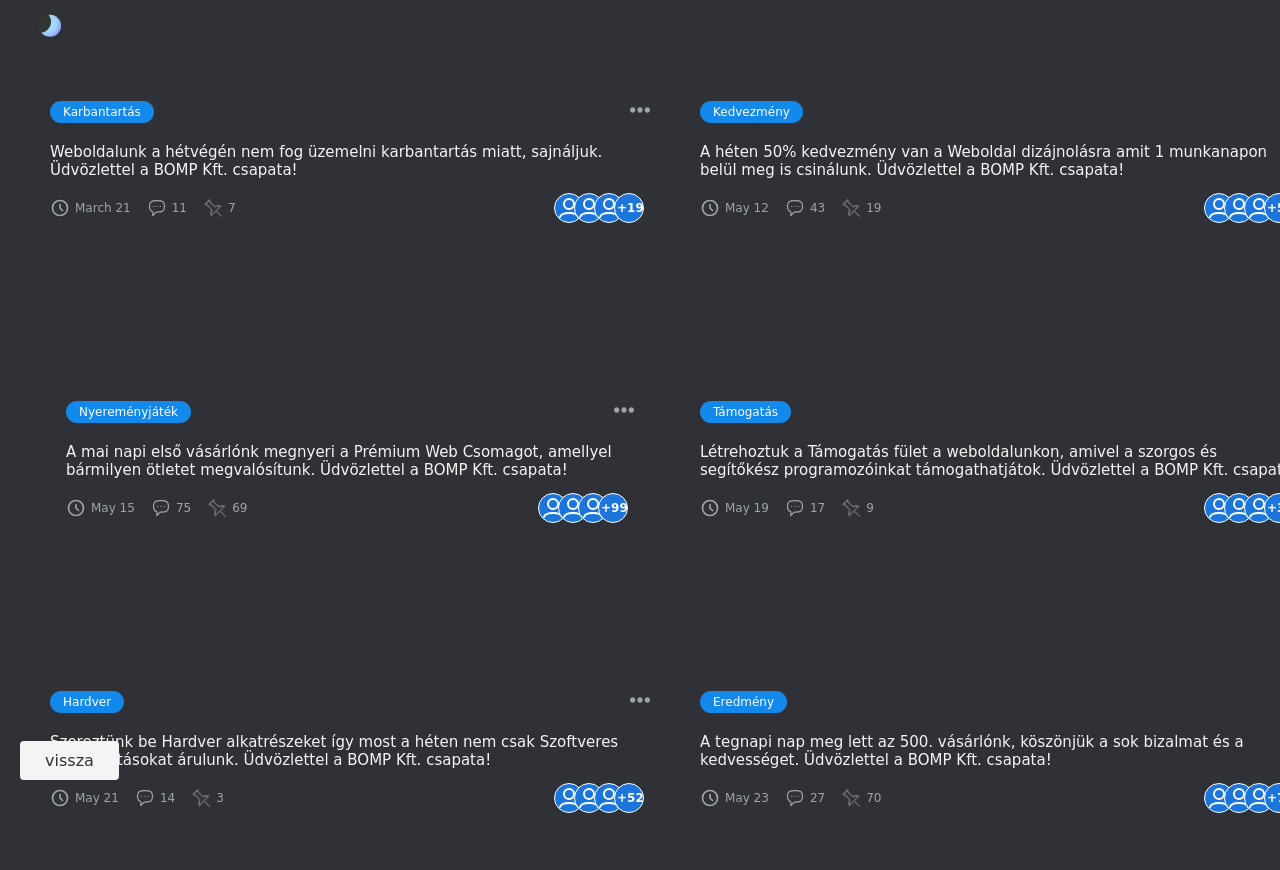
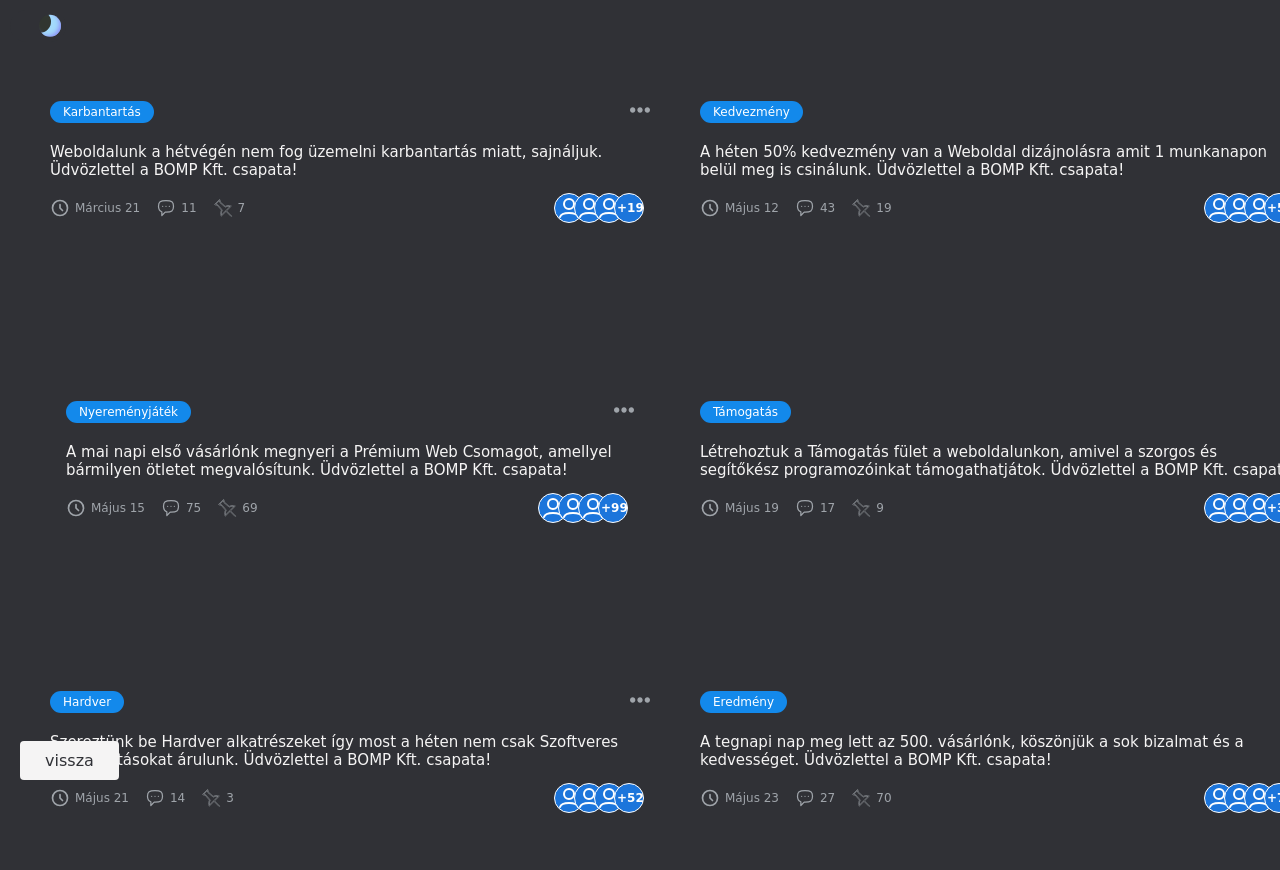
Before and after one commit to holczben/BOMPkezdolap.github.io, a plain HTML site: page index.html in a window 1280 px wide. Drawn offline with Linux system fonts and the light colour scheme.

Commit message:
Update index.html

```diff
--- a/index.html
+++ b/index.html
@@ -42,7 +42,7 @@
         <p>A mai napi első vásárlónk megnyeri a Prémium Web Csomagot, amellyel bármilyen ötletet megvalósítunk. Üdvözlettel a BOMP Kft. csapata! </p>
         <div class="stats">
           <div>
-            <div><svg xmlns="http://www.w3.org/2000/svg" fill="none" viewBox="0 0 24 24"><g stroke-width="0" id="SVGRepo_bgCarrier"></g><g stroke-linejoin="round" stroke-linecap="round" id="SVGRepo_tracerCarrier"></g><g id="SVGRepo_iconCarrier"> <path stroke-linecap="round" stroke-width="2" d="M12 8V12L15 15"></path> <circle stroke-width="2" r="9" cy="12" cx="12"></circle> </g></svg>May 15    </div>
+            <div><svg xmlns="http://www.w3.org/2000/svg" fill="none" viewBox="0 0 24 24"><g stroke-width="0" id="SVGRepo_bgCarrier"></g><g stroke-linejoin="round" stroke-linecap="round" id="SVGRepo_tracerCarrier"></g><g id="SVGRepo_iconCarrier"> <path stroke-linecap="round" stroke-width="2" d="M12 8V12L15 15"></path> <circle stroke-width="2" r="9" cy="12" cx="12"></circle> </g></svg>Május 15    </div>
             <div><svg xmlns="http://www.w3.org/2000/svg" fill="none" viewBox="0 0 24 24"><g stroke-width="0" id="SVGRepo_bgCarrier"></g><g stroke-linejoin="round" stroke-linecap="round" id="SVGRepo_tracerCarrier"></g><g id="SVGRepo_iconCarrier"> <path stroke-linejoin="round" stroke-linecap="round" stroke-width="1.5" d="M16 10H16.01M12 10H12.01M8 10H8.01M3 10C3 4.64706 5.11765 3 12 3C18.8824 3 21 4.64706 21 10C21 15.3529 18.8824 17 12 17C11.6592 17 11.3301 16.996 11.0124 16.9876L7 21V16.4939C4.0328 15.6692 3 13.7383 3 10Z"></path> </g></svg>75</div>
             <div><svg fill="#000000" xmlns:xlink="http://www.w3.org/1999/xlink" xmlns="http://www.w3.org/2000/svg" version="1.1" viewBox="-2.5 0 32 32"><g stroke-width="0" id="SVGRepo_bgCarrier"></g><g stroke-linejoin="round" stroke-linecap="round" id="SVGRepo_tracerCarrier"></g><g id="SVGRepo_iconCarrier"> <g id="icomoon-ignore"> </g> <path fill="#000000" d="M0 10.284l0.505 0.36c0.089 0.064 0.92 0.621 2.604 0.621 0.27 0 0.55-0.015 0.836-0.044 3.752 4.346 6.411 7.472 7.060 8.299-1.227 2.735-1.42 5.808-0.537 8.686l0.256 0.834 7.63-7.631 8.309 8.309 0.742-0.742-8.309-8.309 7.631-7.631-0.834-0.255c-2.829-0.868-5.986-0.672-8.686 0.537-0.825-0.648-3.942-3.3-8.28-7.044 0.11-0.669 0.23-2.183-0.575-3.441l-0.352-0.549-8.001 8.001zM1.729 10.039l6.032-6.033c0.385 1.122 0.090 2.319 0.086 2.334l-0.080 0.314 0.245 0.214c7.409 6.398 8.631 7.39 8.992 7.546l-0.002 0.006 0.195 0.058 0.185-0.087c2.257-1.079 4.903-1.378 7.343-0.836l-13.482 13.481c-0.55-2.47-0.262-5.045 0.837-7.342l0.104-0.218-0.098-0.221-0.031 0.013c-0.322-0.632-1.831-2.38-7.498-8.944l-0.185-0.215-0.282 0.038c-0.338 0.045-0.668 0.069-0.981 0.069-0.595 0-1.053-0.083-1.38-0.176z"> </path> </g></svg>69</div>
           </div>
@@ -68,7 +68,7 @@
             <p>Létrehoztuk a Támogatás fület a weboldalunkon, amivel a szorgos és segítőkész programozóinkat támogathatjátok. Üdvözlettel a BOMP Kft. csapata!  </p>
             <div class="stats">
               <div>
-                <div><svg xmlns="http://www.w3.org/2000/svg" fill="none" viewBox="0 0 24 24"><g stroke-width="0" id="SVGRepo_bgCarrier"></g><g stroke-linejoin="round" stroke-linecap="round" id="SVGRepo_tracerCarrier"></g><g id="SVGRepo_iconCarrier"> <path stroke-linecap="round" stroke-width="2" d="M12 8V12L15 15"></path> <circle stroke-width="2" r="9" cy="12" cx="12"></circle> </g></svg>May 19    </div>
+                <div><svg xmlns="http://www.w3.org/2000/svg" fill="none" viewBox="0 0 24 24"><g stroke-width="0" id="SVGRepo_bgCarrier"></g><g stroke-linejoin="round" stroke-linecap="round" id="SVGRepo_tracerCarrier"></g><g id="SVGRepo_iconCarrier"> <path stroke-linecap="round" stroke-width="2" d="M12 8V12L15 15"></path> <circle stroke-width="2" r="9" cy="12" cx="12"></circle> </g></svg>Május 19    </div>
                 <div><svg xmlns="http://www.w3.org/2000/svg" fill="none" viewBox="0 0 24 24"><g stroke-width="0" id="SVGRepo_bgCarrier"></g><g stroke-linejoin="round" stroke-linecap="round" id="SVGRepo_tracerCarrier"></g><g id="SVGRepo_iconCarrier"> <path stroke-linejoin="round" stroke-linecap="round" stroke-width="1.5" d="M16 10H16.01M12 10H12.01M8 10H8.01M3 10C3 4.64706 5.11765 3 12 3C18.8824 3 21 4.64706 21 10C21 15.3529 18.8824 17 12 17C11.6592 17 11.3301 16.996 11.0124 16.9876L7 21V16.4939C4.0328 15.6692 3 13.7383 3 10Z"></path> </g></svg>17</div>
                 <div><svg fill="#000000" xmlns:xlink="http://www.w3.org/1999/xlink" xmlns="http://www.w3.org/2000/svg" version="1.1" viewBox="-2.5 0 32 32"><g stroke-width="0" id="SVGRepo_bgCarrier"></g><g stroke-linejoin="round" stroke-linecap="round" id="SVGRepo_tracerCarrier"></g><g id="SVGRepo_iconCarrier"> <g id="icomoon-ignore"> </g> <path fill="#000000" d="M0 10.284l0.505 0.36c0.089 0.064 0.92 0.621 2.604 0.621 0.27 0 0.55-0.015 0.836-0.044 3.752 4.346 6.411 7.472 7.060 8.299-1.227 2.735-1.42 5.808-0.537 8.686l0.256 0.834 7.63-7.631 8.309 8.309 0.742-0.742-8.309-8.309 7.631-7.631-0.834-0.255c-2.829-0.868-5.986-0.672-8.686 0.537-0.825-0.648-3.942-3.3-8.28-7.044 0.11-0.669 0.23-2.183-0.575-3.441l-0.352-0.549-8.001 8.001zM1.729 10.039l6.032-6.033c0.385 1.122 0.090 2.319 0.086 2.334l-0.080 0.314 0.245 0.214c7.409 6.398 8.631 7.39 8.992 7.546l-0.002 0.006 0.195 0.058 0.185-0.087c2.257-1.079 4.903-1.378 7.343-0.836l-13.482 13.481c-0.55-2.47-0.262-5.045 0.837-7.342l0.104-0.218-0.098-0.221-0.031 0.013c-0.322-0.632-1.831-2.38-7.498-8.944l-0.185-0.215-0.282 0.038c-0.338 0.045-0.668 0.069-0.981 0.069-0.595 0-1.053-0.083-1.38-0.176z"> </path> </g></svg>9</div>
               </div>
@@ -94,7 +94,7 @@
                 <p>Weboldalunk a hétvégén nem fog üzemelni karbantartás miatt, sajnáljuk. Üdvözlettel a BOMP Kft. csapata! </p>
                 <div class="stats">
                   <div>
-                    <div><svg xmlns="http://www.w3.org/2000/svg" fill="none" viewBox="0 0 24 24"><g stroke-width="0" id="SVGRepo_bgCarrier"></g><g stroke-linejoin="round" stroke-linecap="round" id="SVGRepo_tracerCarrier"></g><g id="SVGRepo_iconCarrier"> <path stroke-linecap="round" stroke-width="2" d="M12 8V12L15 15"></path> <circle stroke-width="2" r="9" cy="12" cx="12"></circle> </g></svg>March 21</div>
+                    <div><svg xmlns="http://www.w3.org/2000/svg" fill="none" viewBox="0 0 24 24"><g stroke-width="0" id="SVGRepo_bgCarrier"></g><g stroke-linejoin="round" stroke-linecap="round" id="SVGRepo_tracerCarrier"></g><g id="SVGRepo_iconCarrier"> <path stroke-linecap="round" stroke-width="2" d="M12 8V12L15 15"></path> <circle stroke-width="2" r="9" cy="12" cx="12"></circle> </g></svg>Március 21</div>
                     <div><svg xmlns="http://www.w3.org/2000/svg" fill="none" viewBox="0 0 24 24"><g stroke-width="0" id="SVGRepo_bgCarrier"></g><g stroke-linejoin="round" stroke-linecap="round" id="SVGRepo_tracerCarrier"></g><g id="SVGRepo_iconCarrier"> <path stroke-linejoin="round" stroke-linecap="round" stroke-width="1.5" d="M16 10H16.01M12 10H12.01M8 10H8.01M3 10C3 4.64706 5.11765 3 12 3C18.8824 3 21 4.64706 21 10C21 15.3529 18.8824 17 12 17C11.6592 17 11.3301 16.996 11.0124 16.9876L7 21V16.4939C4.0328 15.6692 3 13.7383 3 10Z"></path> </g></svg>11</div>
                     <div><svg fill="#000000" xmlns:xlink="http://www.w3.org/1999/xlink" xmlns="http://www.w3.org/2000/svg" version="1.1" viewBox="-2.5 0 32 32"><g stroke-width="0" id="SVGRepo_bgCarrier"></g><g stroke-linejoin="round" stroke-linecap="round" id="SVGRepo_tracerCarrier"></g><g id="SVGRepo_iconCarrier"> <g id="icomoon-ignore"> </g> <path fill="#000000" d="M0 10.284l0.505 0.36c0.089 0.064 0.92 0.621 2.604 0.621 0.27 0 0.55-0.015 0.836-0.044 3.752 4.346 6.411 7.472 7.060 8.299-1.227 2.735-1.42 5.808-0.537 8.686l0.256 0.834 7.63-7.631 8.309 8.309 0.742-0.742-8.309-8.309 7.631-7.631-0.834-0.255c-2.829-0.868-5.986-0.672-8.686 0.537-0.825-0.648-3.942-3.3-8.28-7.044 0.11-0.669 0.23-2.183-0.575-3.441l-0.352-0.549-8.001 8.001zM1.729 10.039l6.032-6.033c0.385 1.122 0.090 2.319 0.086 2.334l-0.080 0.314 0.245 0.214c7.409 6.398 8.631 7.39 8.992 7.546l-0.002 0.006 0.195 0.058 0.185-0.087c2.257-1.079 4.903-1.378 7.343-0.836l-13.482 13.481c-0.55-2.47-0.262-5.045 0.837-7.342l0.104-0.218-0.098-0.221-0.031 0.013c-0.322-0.632-1.831-2.38-7.498-8.944l-0.185-0.215-0.282 0.038c-0.338 0.045-0.668 0.069-0.981 0.069-0.595 0-1.053-0.083-1.38-0.176z"> </path> </g></svg>7</div>
                   </div>
@@ -120,7 +120,7 @@
                     <p>A héten 50% kedvezmény van a Weboldal dizájnolásra amit 1 munkanapon belül meg is csinálunk. Üdvözlettel a BOMP Kft. csapata!</p>
                     <div class="stats">
                       <div>
-                        <div><svg xmlns="http://www.w3.org/2000/svg" fill="none" viewBox="0 0 24 24"><g stroke-width="0" id="SVGRepo_bgCarrier"></g><g stroke-linejoin="round" stroke-linecap="round" id="SVGRepo_tracerCarrier"></g><g id="SVGRepo_iconCarrier"> <path stroke-linecap="round" stroke-width="2" d="M12 8V12L15 15"></path> <circle stroke-width="2" r="9" cy="12" cx="12"></circle> </g></svg>May 12</div>
+                        <div><svg xmlns="http://www.w3.org/2000/svg" fill="none" viewBox="0 0 24 24"><g stroke-width="0" id="SVGRepo_bgCarrier"></g><g stroke-linejoin="round" stroke-linecap="round" id="SVGRepo_tracerCarrier"></g><g id="SVGRepo_iconCarrier"> <path stroke-linecap="round" stroke-width="2" d="M12 8V12L15 15"></path> <circle stroke-width="2" r="9" cy="12" cx="12"></circle> </g></svg>Május 12</div>
                         <div><svg xmlns="http://www.w3.org/2000/svg" fill="none" viewBox="0 0 24 24"><g stroke-width="0" id="SVGRepo_bgCarrier"></g><g stroke-linejoin="round" stroke-linecap="round" id="SVGRepo_tracerCarrier"></g><g id="SVGRepo_iconCarrier"> <path stroke-linejoin="round" stroke-linecap="round" stroke-width="1.5" d="M16 10H16.01M12 10H12.01M8 10H8.01M3 10C3 4.64706 5.11765 3 12 3C18.8824 3 21 4.64706 21 10C21 15.3529 18.8824 17 12 17C11.6592 17 11.3301 16.996 11.0124 16.9876L7 21V16.4939C4.0328 15.6692 3 13.7383 3 10Z"></path> </g></svg>43</div>
                         <div><svg fill="#000000" xmlns:xlink="http://www.w3.org/1999/xlink" xmlns="http://www.w3.org/2000/svg" version="1.1" viewBox="-2.5 0 32 32"><g stroke-width="0" id="SVGRepo_bgCarrier"></g><g stroke-linejoin="round" stroke-linecap="round" id="SVGRepo_tracerCarrier"></g><g id="SVGRepo_iconCarrier"> <g id="icomoon-ignore"> </g> <path fill="#000000" d="M0 10.284l0.505 0.36c0.089 0.064 0.92 0.621 2.604 0.621 0.27 0 0.55-0.015 0.836-0.044 3.752 4.346 6.411 7.472 7.060 8.299-1.227 2.735-1.42 5.808-0.537 8.686l0.256 0.834 7.63-7.631 8.309 8.309 0.742-0.742-8.309-8.309 7.631-7.631-0.834-0.255c-2.829-0.868-5.986-0.672-8.686 0.537-0.825-0.648-3.942-3.3-8.28-7.044 0.11-0.669 0.23-2.183-0.575-3.441l-0.352-0.549-8.001 8.001zM1.729 10.039l6.032-6.033c0.385 1.122 0.090 2.319 0.086 2.334l-0.080 0.314 0.245 0.214c7.409 6.398 8.631 7.39 8.992 7.546l-0.002 0.006 0.195 0.058 0.185-0.087c2.257-1.079 4.903-1.378 7.343-0.836l-13.482 13.481c-0.55-2.47-0.262-5.045 0.837-7.342l0.104-0.218-0.098-0.221-0.031 0.013c-0.322-0.632-1.831-2.38-7.498-8.944l-0.185-0.215-0.282 0.038c-0.338 0.045-0.668 0.069-0.981 0.069-0.595 0-1.053-0.083-1.38-0.176z"> </path> </g></svg>19</div>
                       </div>
@@ -145,7 +145,7 @@
                         <p>Szereztünk be Hardver alkatrészeket így most a héten nem csak Szoftveres szolgáltatásokat árulunk. Üdvözlettel a BOMP Kft. csapata! </p>
                         <div class="stats">
                           <div>
-                            <div><svg xmlns="http://www.w3.org/2000/svg" fill="none" viewBox="0 0 24 24"><g stroke-width="0" id="SVGRepo_bgCarrier"></g><g stroke-linejoin="round" stroke-linecap="round" id="SVGRepo_tracerCarrier"></g><g id="SVGRepo_iconCarrier"> <path stroke-linecap="round" stroke-width="2" d="M12 8V12L15 15"></path> <circle stroke-width="2" r="9" cy="12" cx="12"></circle> </g></svg>May 21</div>
+                            <div><svg xmlns="http://www.w3.org/2000/svg" fill="none" viewBox="0 0 24 24"><g stroke-width="0" id="SVGRepo_bgCarrier"></g><g stroke-linejoin="round" stroke-linecap="round" id="SVGRepo_tracerCarrier"></g><g id="SVGRepo_iconCarrier"> <path stroke-linecap="round" stroke-width="2" d="M12 8V12L15 15"></path> <circle stroke-width="2" r="9" cy="12" cx="12"></circle> </g></svg>Május 21</div>
                             <div><svg xmlns="http://www.w3.org/2000/svg" fill="none" viewBox="0 0 24 24"><g stroke-width="0" id="SVGRepo_bgCarrier"></g><g stroke-linejoin="round" stroke-linecap="round" id="SVGRepo_tracerCarrier"></g><g id="SVGRepo_iconCarrier"> <path stroke-linejoin="round" stroke-linecap="round" stroke-width="1.5" d="M16 10H16.01M12 10H12.01M8 10H8.01M3 10C3 4.64706 5.11765 3 12 3C18.8824 3 21 4.64706 21 10C21 15.3529 18.8824 17 12 17C11.6592 17 11.3301 16.996 11.0124 16.9876L7 21V16.4939C4.0328 15.6692 3 13.7383 3 10Z"></path> </g></svg>14</div>
                             <div><svg fill="#000000" xmlns:xlink="http://www.w3.org/1999/xlink" xmlns="http://www.w3.org/2000/svg" version="1.1" viewBox="-2.5 0 32 32"><g stroke-width="0" id="SVGRepo_bgCarrier"></g><g stroke-linejoin="round" stroke-linecap="round" id="SVGRepo_tracerCarrier"></g><g id="SVGRepo_iconCarrier"> <g id="icomoon-ignore"> </g> <path fill="#000000" d="M0 10.284l0.505 0.36c0.089 0.064 0.92 0.621 2.604 0.621 0.27 0 0.55-0.015 0.836-0.044 3.752 4.346 6.411 7.472 7.060 8.299-1.227 2.735-1.42 5.808-0.537 8.686l0.256 0.834 7.63-7.631 8.309 8.309 0.742-0.742-8.309-8.309 7.631-7.631-0.834-0.255c-2.829-0.868-5.986-0.672-8.686 0.537-0.825-0.648-3.942-3.3-8.28-7.044 0.11-0.669 0.23-2.183-0.575-3.441l-0.352-0.549-8.001 8.001zM1.729 10.039l6.032-6.033c0.385 1.122 0.090 2.319 0.086 2.334l-0.080 0.314 0.245 0.214c7.409 6.398 8.631 7.39 8.992 7.546l-0.002 0.006 0.195 0.058 0.185-0.087c2.257-1.079 4.903-1.378 7.343-0.836l-13.482 13.481c-0.55-2.47-0.262-5.045 0.837-7.342l0.104-0.218-0.098-0.221-0.031 0.013c-0.322-0.632-1.831-2.38-7.498-8.944l-0.185-0.215-0.282 0.038c-0.338 0.045-0.668 0.069-0.981 0.069-0.595 0-1.053-0.083-1.38-0.176z"> </path> </g></svg>3</div>
                           </div>
@@ -170,7 +170,7 @@
                             <p>A tegnapi nap meg lett az 500. vásárlónk, köszönjük a sok bizalmat és a kedvességet. Üdvözlettel a BOMP Kft. csapata! </p>
                             <div class="stats">
                               <div>
-                                <div><svg xmlns="http://www.w3.org/2000/svg" fill="none" viewBox="0 0 24 24"><g stroke-width="0" id="SVGRepo_bgCarrier"></g><g stroke-linejoin="round" stroke-linecap="round" id="SVGRepo_tracerCarrier"></g><g id="SVGRepo_iconCarrier"> <path stroke-linecap="round" stroke-width="2" d="M12 8V12L15 15"></path> <circle stroke-width="2" r="9" cy="12" cx="12"></circle> </g></svg>May 23</div>
+                                <div><svg xmlns="http://www.w3.org/2000/svg" fill="none" viewBox="0 0 24 24"><g stroke-width="0" id="SVGRepo_bgCarrier"></g><g stroke-linejoin="round" stroke-linecap="round" id="SVGRepo_tracerCarrier"></g><g id="SVGRepo_iconCarrier"> <path stroke-linecap="round" stroke-width="2" d="M12 8V12L15 15"></path> <circle stroke-width="2" r="9" cy="12" cx="12"></circle> </g></svg>Május 23</div>
                                 <div><svg xmlns="http://www.w3.org/2000/svg" fill="none" viewBox="0 0 24 24"><g stroke-width="0" id="SVGRepo_bgCarrier"></g><g stroke-linejoin="round" stroke-linecap="round" id="SVGRepo_tracerCarrier"></g><g id="SVGRepo_iconCarrier"> <path stroke-linejoin="round" stroke-linecap="round" stroke-width="1.5" d="M16 10H16.01M12 10H12.01M8 10H8.01M3 10C3 4.64706 5.11765 3 12 3C18.8824 3 21 4.64706 21 10C21 15.3529 18.8824 17 12 17C11.6592 17 11.3301 16.996 11.0124 16.9876L7 21V16.4939C4.0328 15.6692 3 13.7383 3 10Z"></path> </g></svg>27</div>
                                 <div><svg fill="#000000" xmlns:xlink="http://www.w3.org/1999/xlink" xmlns="http://www.w3.org/2000/svg" version="1.1" viewBox="-2.5 0 32 32"><g stroke-width="0" id="SVGRepo_bgCarrier"></g><g stroke-linejoin="round" stroke-linecap="round" id="SVGRepo_tracerCarrier"></g><g id="SVGRepo_iconCarrier"> <g id="icomoon-ignore"> </g> <path fill="#000000" d="M0 10.284l0.505 0.36c0.089 0.064 0.92 0.621 2.604 0.621 0.27 0 0.55-0.015 0.836-0.044 3.752 4.346 6.411 7.472 7.060 8.299-1.227 2.735-1.42 5.808-0.537 8.686l0.256 0.834 7.63-7.631 8.309 8.309 0.742-0.742-8.309-8.309 7.631-7.631-0.834-0.255c-2.829-0.868-5.986-0.672-8.686 0.537-0.825-0.648-3.942-3.3-8.28-7.044 0.11-0.669 0.23-2.183-0.575-3.441l-0.352-0.549-8.001 8.001zM1.729 10.039l6.032-6.033c0.385 1.122 0.090 2.319 0.086 2.334l-0.080 0.314 0.245 0.214c7.409 6.398 8.631 7.39 8.992 7.546l-0.002 0.006 0.195 0.058 0.185-0.087c2.257-1.079 4.903-1.378 7.343-0.836l-13.482 13.481c-0.55-2.47-0.262-5.045 0.837-7.342l0.104-0.218-0.098-0.221-0.031 0.013c-0.322-0.632-1.831-2.38-7.498-8.944l-0.185-0.215-0.282 0.038c-0.338 0.045-0.668 0.069-0.981 0.069-0.595 0-1.053-0.083-1.38-0.176z"> </path> </g></svg>70</div>
                               </div>
```
